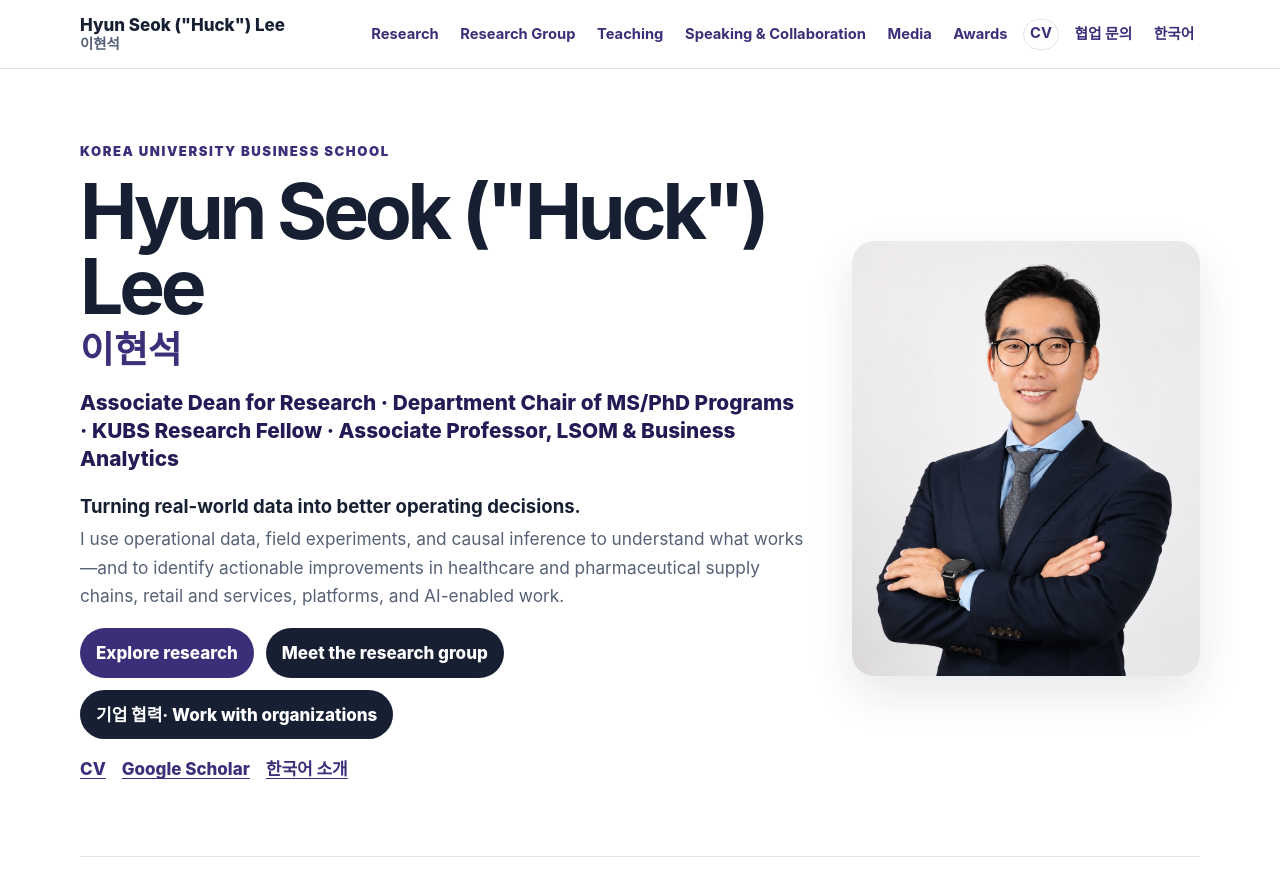
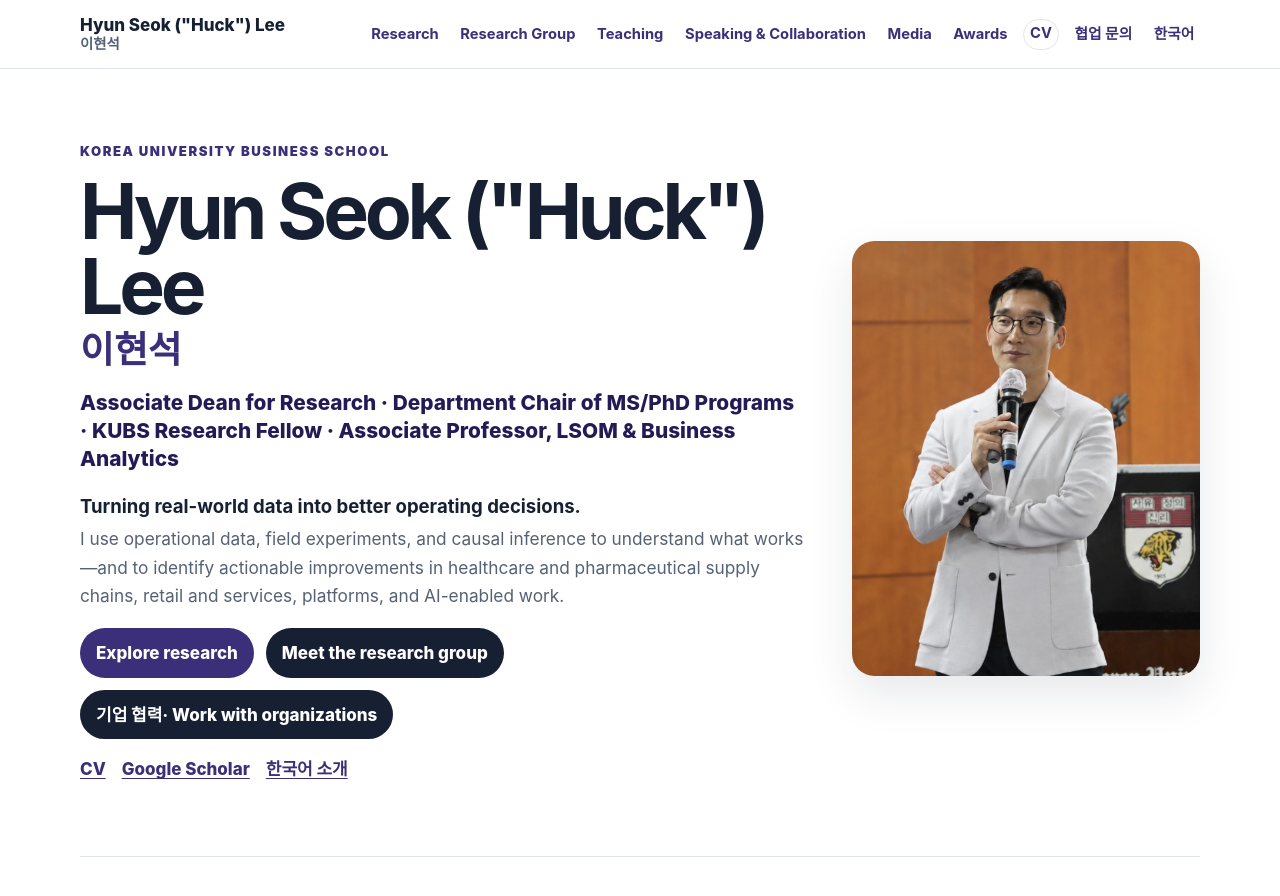
Before and after one commit to lordya2/lordya2.github.io, a Jekyll site: the page built from index.md, in a window 1280 px wide and 900 px high. Shown: the top 896 px of the window. Built offline with Jekyll 4.4.1, drawn with Linux system fonts in a browser that asks for light colours.

Commit message:
Use speaking photo on English and Korean homepages

```diff
--- a/_data/profile.yml
+++ b/_data/profile.yml
@@ -28,6 +28,9 @@ cv_url: '/assets/CV.pdf'
 headshot: '/assets/headshot.jpg'
 headshot_alt: 'Portrait of Hyun Seok Huck Lee'
 headshot_alt_ko: '고려대학교 경영대학 이현석 교수'
+homepage_portrait: '/assets/homepage-speaking-2026.jpg'
+homepage_portrait_alt: 'Hyun Seok Huck Lee speaking with a microphone at Korea University'
+homepage_portrait_alt_ko: '고려대학교에서 마이크를 들고 강연하는 이현석 교수'
 orcid: '0000-0003-3400-3472'
 links:
   kubs:
--- a/index.md
+++ b/index.md
@@ -27,7 +27,7 @@ alternate_url: /ko/
       <a href="{{ '/ko/' | relative_url }}" lang="ko">한국어 소개</a>
     </nav>
   </div>
-  <figure class="hero__portrait"><img src="{{ profile.headshot }}" alt="{{ profile.headshot_alt }}" width="1122" height="1402" fetchpriority="high"></figure>
+  <figure class="hero__portrait"><img src="{{ profile.homepage_portrait | relative_url }}" alt="{{ profile.homepage_portrait_alt }}" width="592" height="740" fetchpriority="high"></figure>
 </section>
 
 {% include book-feature.html lang='en' %}
```
Also changed, not shown: ko/index.md (+1 -1 lines), assets/homepage-speaking-2026.jpg (added).
